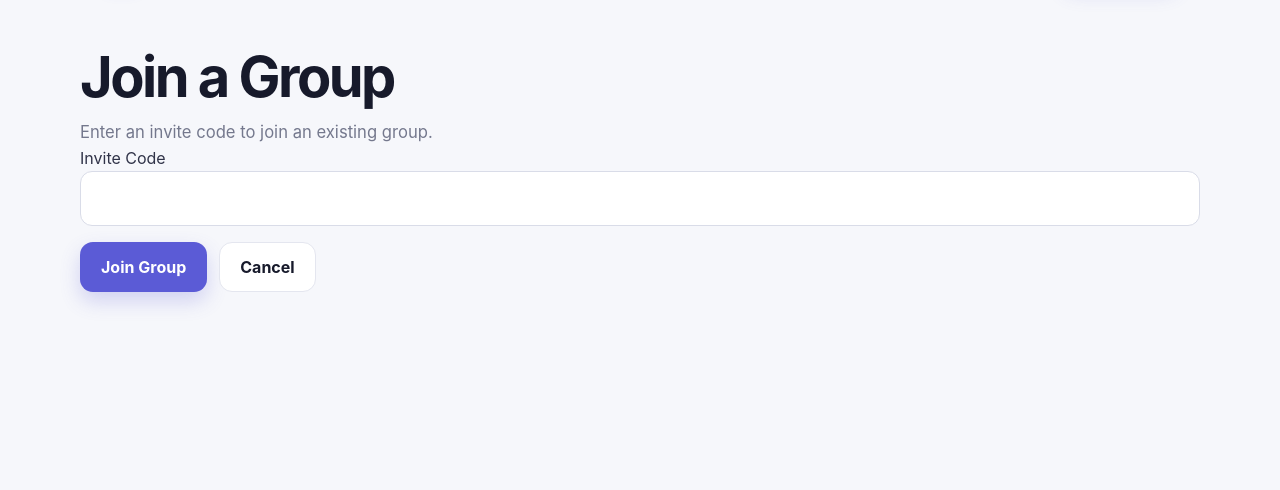
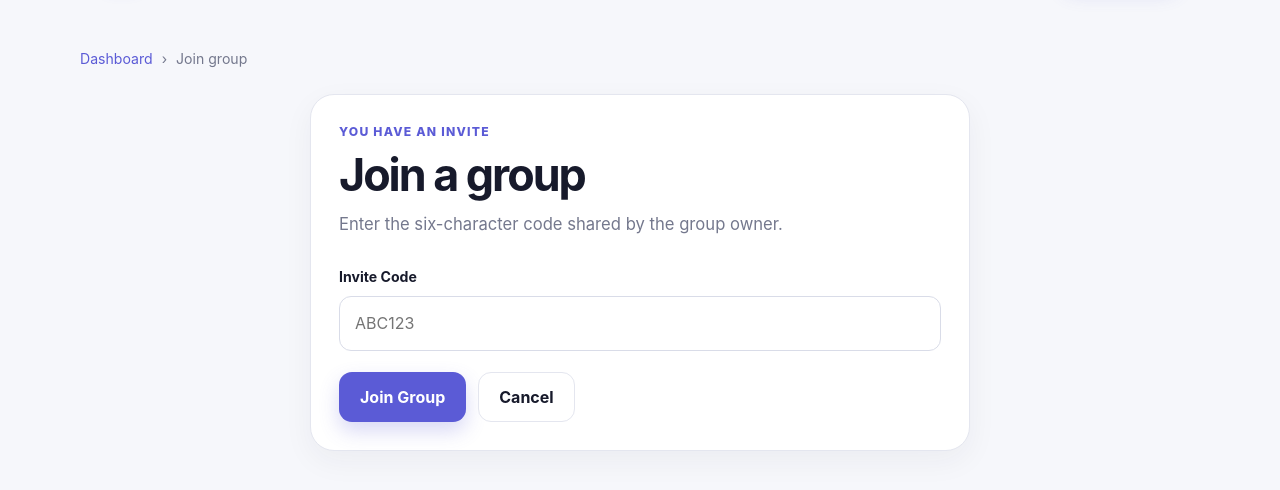
Before and after one commit to Zelandini/Splity_flask, a Flask app: template Splity/templates/group/join_group.html in a window 1280 px wide. Shown: the part 73-563 px from the top of the page. Run offline with Flask 3, Linux system fonts and the light colour scheme; the template is opened without the code that fills it: values that come from a table or form of the project are taken from there, others are empty.

Commit message:
Polish join_group.html

```diff
--- a/Splity/templates/group/join_group.html
+++ b/Splity/templates/group/join_group.html
@@ -1,23 +1,21 @@
 {% extends 'base.html' %}
-
-{% block title %}Splity - Join Group{% endblock %}
-
+{% block title %}Join group · Splity{% endblock %}
 {% block content %}
-    <h1>Join a Group</h1>
-    <p class="page-intro">Enter an invite code to join an existing group.</p>
-
-    <form method="post" novalidate>
+<div class="breadcrumb"><a href="{{ url_for('home.home') }}">Dashboard</a><span>›</span><span>Join group</span></div>
+<section class="form-shell form-shell--narrow">
+    <div class="form-heading">
+        <span class="eyebrow">You have an invite</span>
+        <h1>Join a group</h1>
+        <p>Enter the six-character code shared by the group owner.</p>
+    </div>
+    <form method="post" novalidate class="stack-form">
         {{ form.hidden_tag() }}
-        <p>
+        <div class="field">
             {{ form.invite_code.label }}
-            {{ form.invite_code(class="form-control", size=32) }}
-            {% for error in form.invite_code.errors %}
-                <span class="form-error">[{{ error }}]</span>
-            {% endfor %}
-        </p>
-        <div class="button-row">
-            {{ form.submit(class="btn btn-primary") }}
-            <a href="{{ url_for('home.home') }}" class="btn btn-secondary">Cancel</a>
+            {{ form.invite_code(class="form-control code-input", placeholder="ABC123", autocomplete="off") }}
+            {% for error in form.invite_code.errors %}<span class="form-error">{{ error }}</span>{% endfor %}
         </div>
+        <div class="button-row">{{ form.submit(class="btn btn-primary") }}<a href="{{ url_for('home.home') }}" class="btn btn-secondary">Cancel</a></div>
     </form>
+</section>
 {% endblock %}
```
